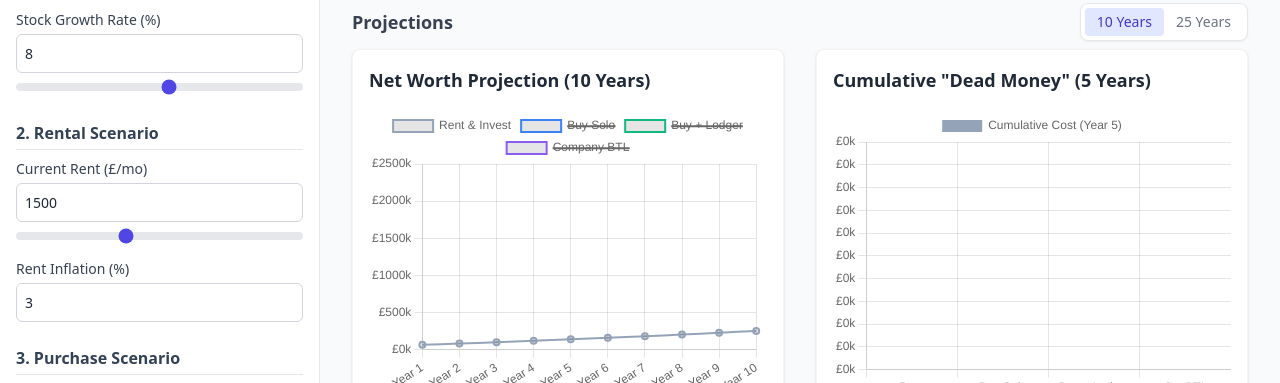
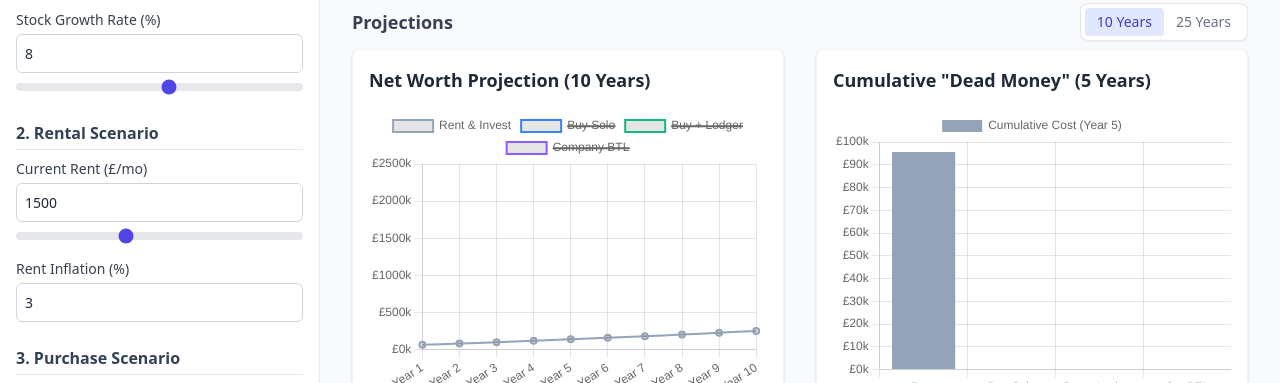
Before and after one commit to itsmuaaz/rent-vs-buy, a plain HTML site: page index.html in a window 1280 px wide. Shown: the part 417-800 px from the top of the page. Drawn offline with nearby package versions, Linux system fonts and the light colour scheme.

Commit message:
fix: restore missing dead money data population logic to fix broken chart

```diff
--- a/index.html
+++ b/index.html
@@ -841,9 +841,15 @@
                 if (possibleD) {
                     stratD.netWorth.push(getNW(isaD, giaD, basisD, houseValueD, debtD, companyCash));
                     stratD.liquidHistory.push(getLiq(isaD, giaD, basisD, companyCash));
+                    stratD.deadMoney.push(deadD);
                 } else {
-                    stratD.netWorth.push(0); stratD.liquidHistory.push(0);
+                    stratD.netWorth.push(0); stratD.liquidHistory.push(0); stratD.deadMoney.push(0);
                 }
+
+                // Dead Money (A/B/C)
+                stratA.deadMoney.push(deadA);
+                if (possibleB) stratB.deadMoney.push(deadB); else stratB.deadMoney.push(0);
+                if (possibleC) stratC.deadMoney.push(deadC); else stratC.deadMoney.push(0);
             }
 
             // Calculate Breakeven (First year where strategy > Rent)
```
